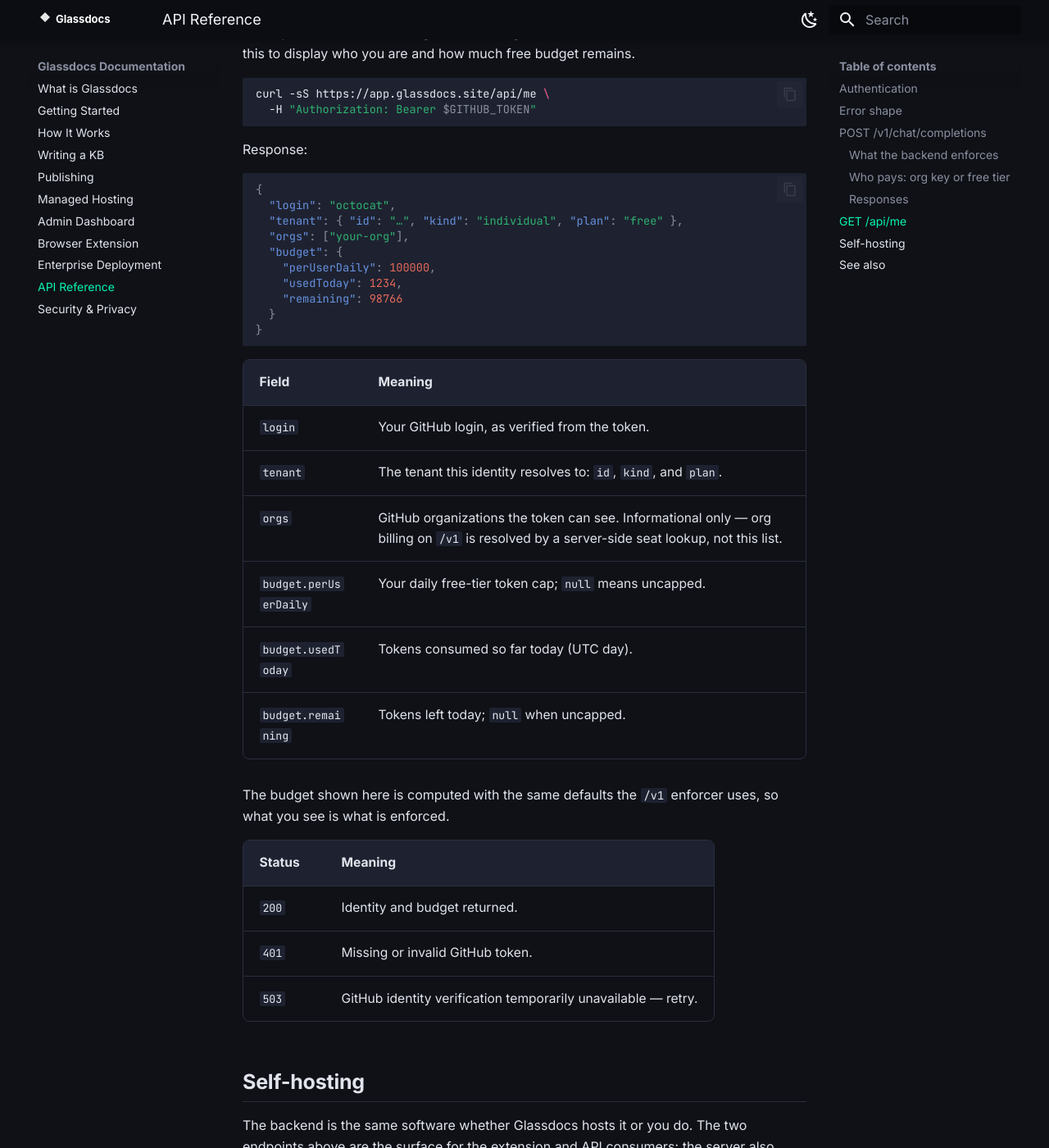
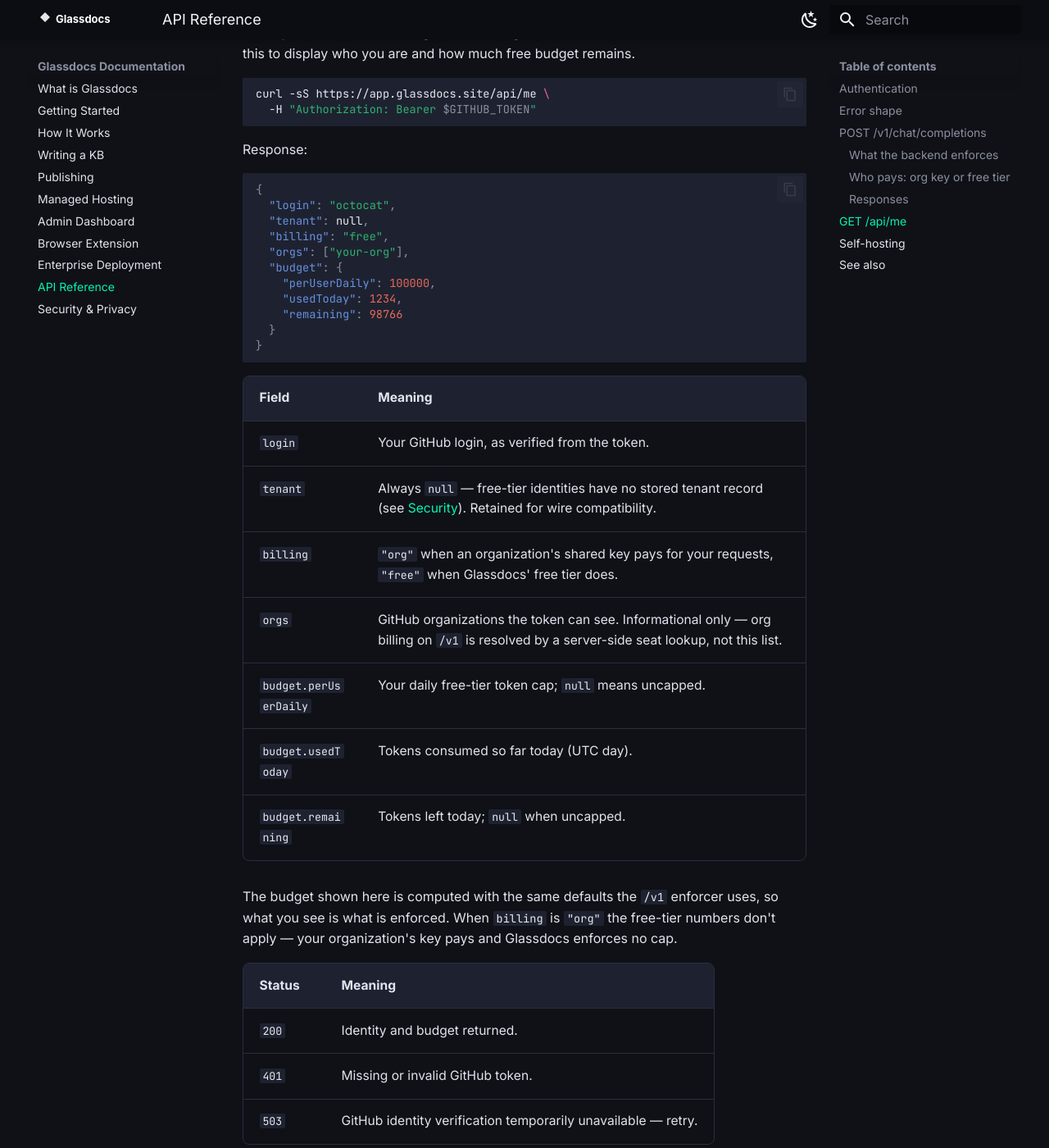
Before and after one commit to Glassdocs/docs, an MkDocs documentation site: the page built from docs/api.md, in a window 1280 px wide and 1400 px high, scrolled down 2862 px. Shown: the whole window at 82% size. Built offline with MkDocs 1.6.1 and Material for MkDocs 9.7.7, drawn with Linux system fonts in a browser that asks for light colours.

Commit message:
docs: /api/me returns billing, and tenant is null on the free tier
The tenant object went away with the zero-storage free tier (no row is
created); the new billing field says whether an org key or the free
tier pays. Refs Glassdocs/glassdocs#31.

Co-Authored-By: Claude Fable 5 <noreply@anthropic.com>

````diff
--- a/docs/api.md
+++ b/docs/api.md
@@ -86,7 +86,8 @@ Response:
 ```json
 {
   "login": "octocat",
-  "tenant": { "id": "…", "kind": "individual", "plan": "free" },
+  "tenant": null,
+  "billing": "free",
   "orgs": ["your-org"],
   "budget": {
     "perUserDaily": 100000,
@@ -99,13 +100,14 @@ Response:
 | Field | Meaning |
 | --- | --- |
 | `login` | Your GitHub login, as verified from the token. |
-| `tenant` | The tenant this identity resolves to: `id`, `kind`, and `plan`. |
+| `tenant` | Always `null` — free-tier identities have no stored tenant record (see [Security](security.md)). Retained for wire compatibility. |
+| `billing` | `"org"` when an organization's shared key pays for your requests, `"free"` when Glassdocs' free tier does. |
 | `orgs` | GitHub organizations the token can see. Informational only — org billing on `/v1` is resolved by a server-side seat lookup, not this list. |
 | `budget.perUserDaily` | Your daily free-tier token cap; `null` means uncapped. |
 | `budget.usedToday` | Tokens consumed so far today (UTC day). |
 | `budget.remaining` | Tokens left today; `null` when uncapped. |
 
-The budget shown here is computed with the same defaults the `/v1` enforcer uses, so what you see is what is enforced.
+The budget shown here is computed with the same defaults the `/v1` enforcer uses, so what you see is what is enforced. When `billing` is `"org"` the free-tier numbers don't apply — your organization's key pays and Glassdocs enforces no cap.
 
 | Status | Meaning |
 | --- | --- |
````
